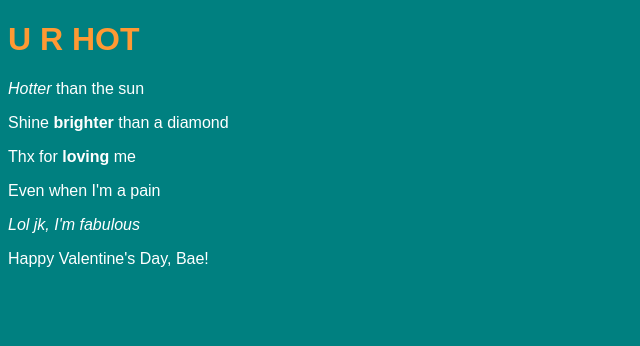
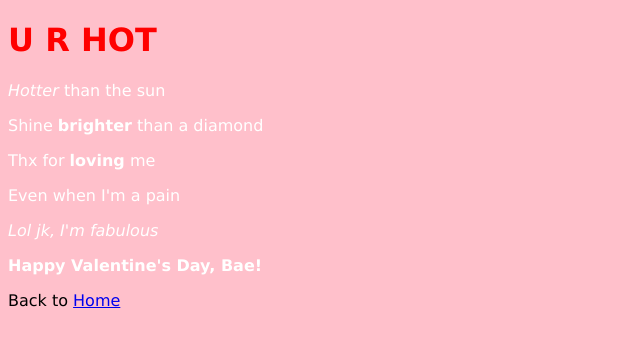
Before and after one commit to jacquibailey/valentines2016, a plain HTML site: page love/loveso.html in a window 1280 px wide. Shown: the whole page, without its empty margins (0-640 px from the left). Drawn offline with Linux system fonts and the light colour scheme; files that its build step writes are made by us from their sources.

Commit message:
trying to link them together
but failing

```diff
--- a/love/loveso.html
+++ b/love/loveso.html
@@ -15,8 +15,11 @@
 <p>Thx for <b>loving</b> me</p>
 <p>Even when I'm a pain</p>
 <p><i>Lol jk, I'm fabulous</i></p>
-<p> Happy Valentine's Day, Bae!</p>
+<p> <b>Happy Valentine's Day, Bae!</b></p>
 <body>
+
+
+Back to <a href="index.html">Home</a>
 
 </body>
 </html>
--- /dev/null
+++ b/love/stylesheet.css
@@ -0,0 +1,10 @@
+body {
+font-family: Verdana, Geneva, sans-serif;}
+h1, h2 {
+color: red;}
+p {
+color: white;}
+body {
+background-color: pink;
+
+}
--- a/stylesheet.css
+++ /dev/null
@@ -1,10 +0,0 @@
-body {
-font-family: Arial, Verdana, sans-serif;}
-h1, h2 {
-color: #FF9933;}
-p {
-color: white;}
-body {
-background-color: teal;
-
-}
```
Also changed, not shown: index.html (+2 -0 lines).
